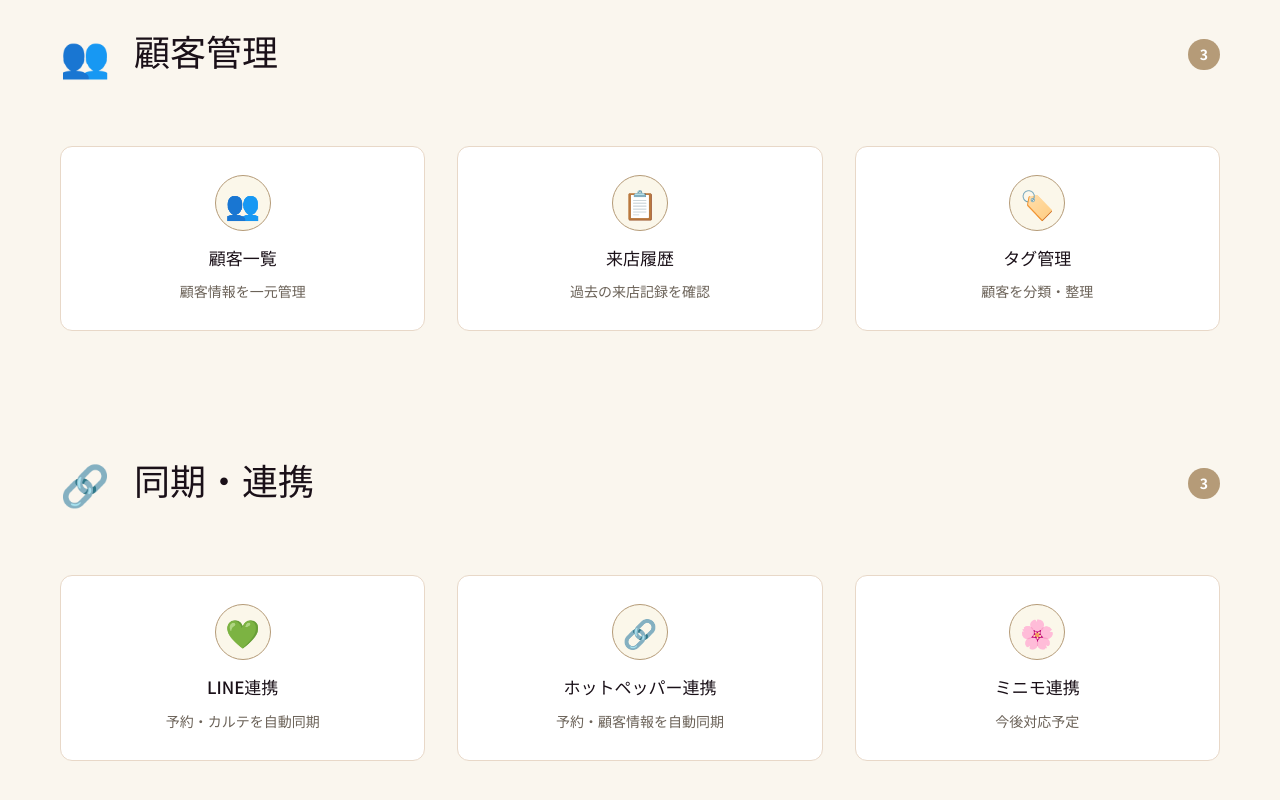
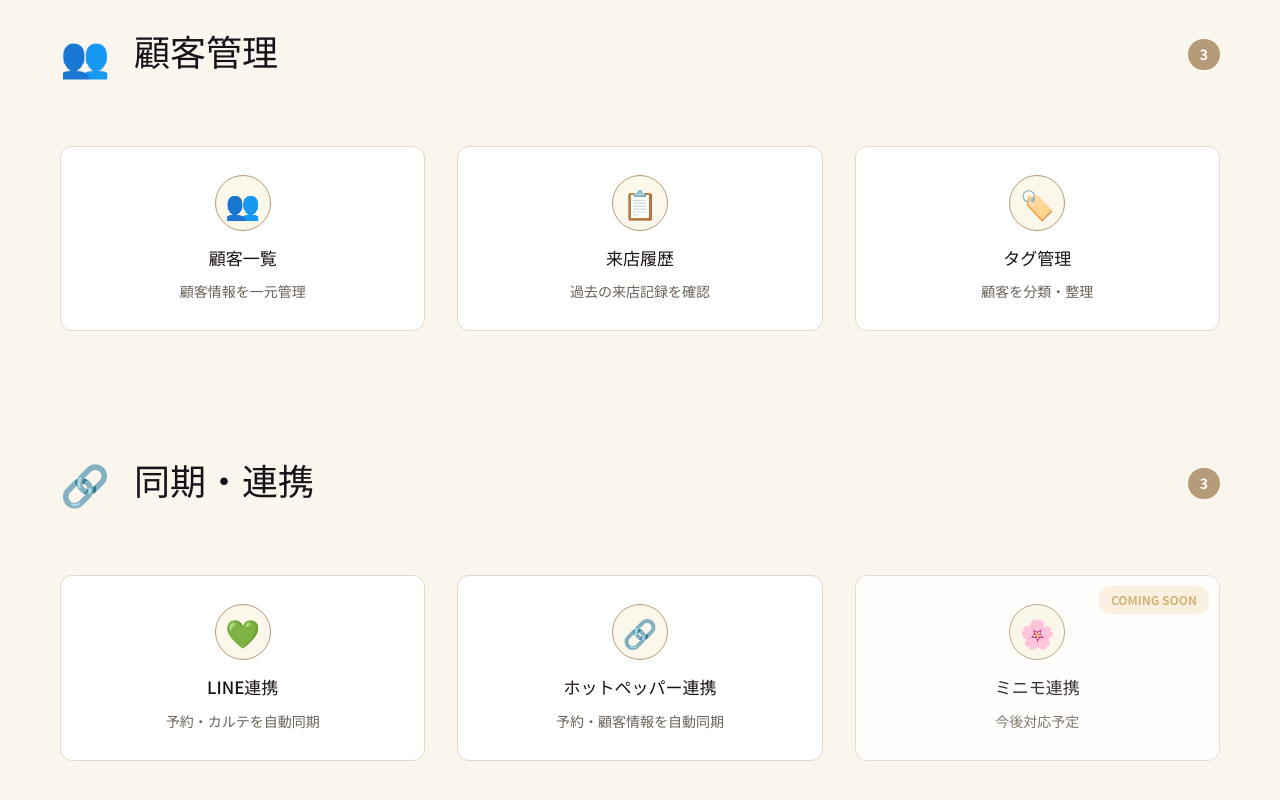
Before and after one commit to okuwabara07-gif/salonrink, a Next.js app: page /features in a window 1280 px wide. Shown: the part 1332-2132 px from the top of the page. Built offline with nearby package versions, Linux system fonts and the light colour scheme; no server answers.

Commit message:
feat(features): ミニモカードに COMING SOON バッジを表示(JSX 完成)

```diff
--- a/app/features/page.tsx
+++ b/app/features/page.tsx
@@ -227,6 +227,8 @@ export default function FeaturesPage() {
                       textAlign: 'center',
                       transition: 'all 0.3s ease',
                       cursor: 'pointer',
+                      position: 'relative',
+                      opacity: feature.opacity || 1,
                     }}
                     onMouseEnter={(e) => {
                       e.currentTarget.style.boxShadow = '0 8px 24px rgba(0, 0, 0, 0.12)'
@@ -237,6 +239,26 @@ export default function FeaturesPage() {
                       e.currentTarget.style.transform = 'translateY(0)'
                     }}
                   >
+                    {/* Badge */}
+                    {feature.badge && (
+                      <div
+                        style={{
+                          position: 'absolute',
+                          top: '10px',
+                          right: '10px',
+                          background: '#FAF0E0',
+                          color: '#C9A961',
+                          padding: '4px 12px',
+                          borderRadius: '12px',
+                          fontSize: 'clamp(0.65rem, 1.2vw, 0.75rem)',
+                          fontWeight: 600,
+                          fontFamily: 'var(--font-noto-sans-jp)',
+                        }}
+                      >
+                        {feature.badge}
+                      </div>
+                    )}
+
                     {/* アイコン枠 */}
                     <div
                       style={{
```
